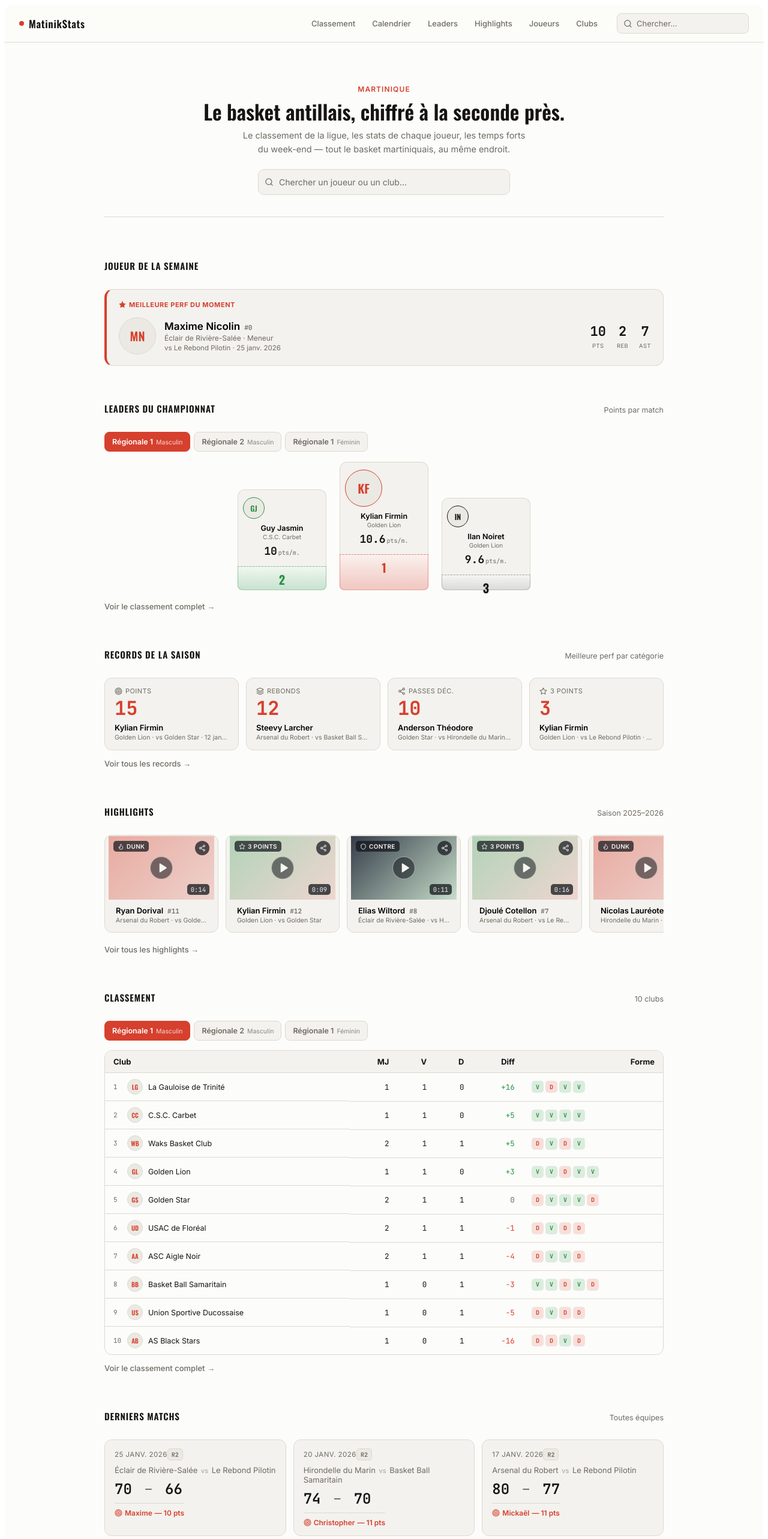
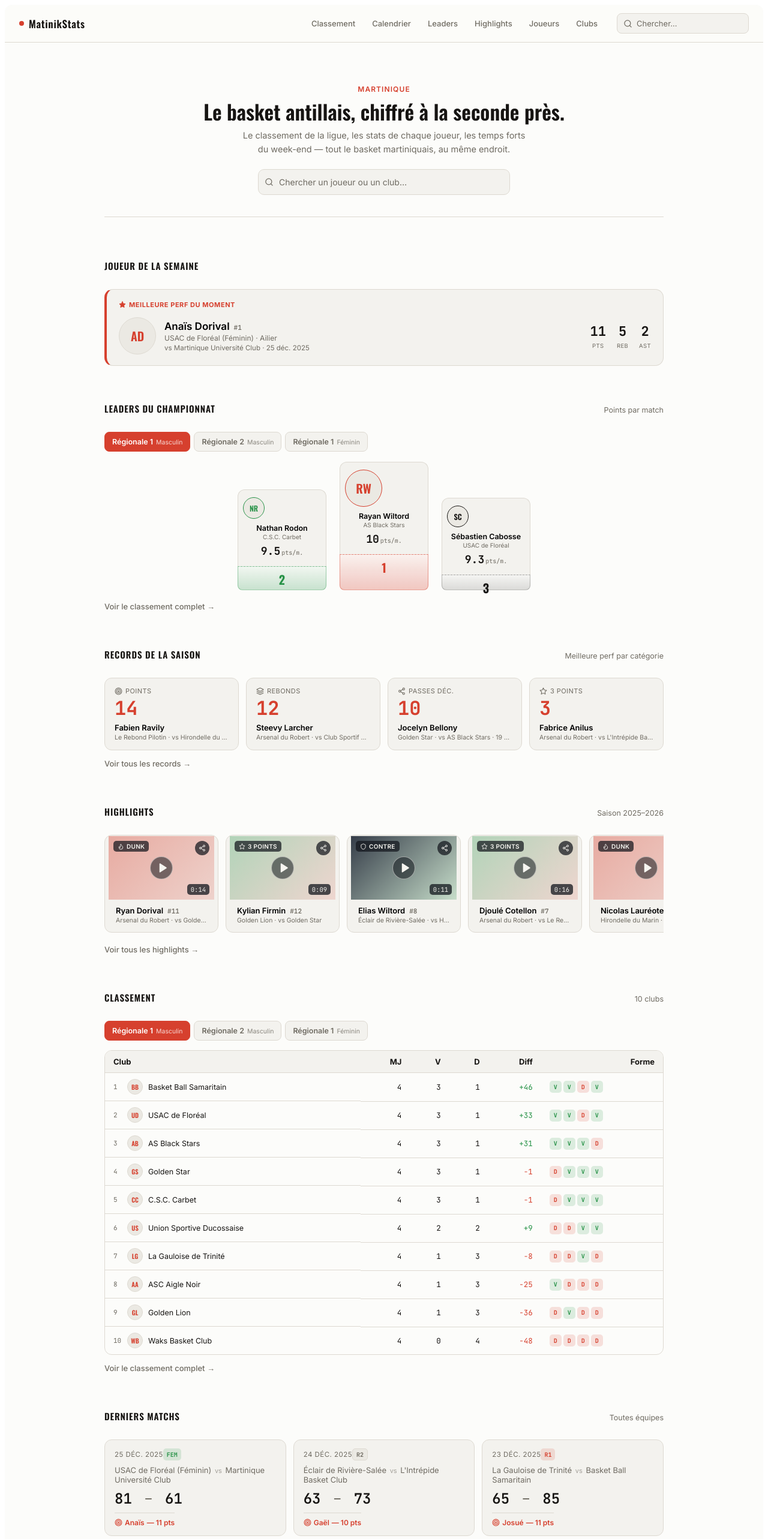
Before and after one commit to Benoitbolivard/matinikstats, a React (Vite) app: page / in a window 1280 px wide. Shown: the top 2566 px of the page at 60% size. Built offline with nearby package versions, Linux system fonts and the light colour scheme.

Commit message:
Fix calendrier cross-competition

```diff
--- a/src/App.jsx
+++ b/src/App.jsx
@@ -289,112 +289,35 @@ function venueName(homeTeamId) {
    CALENDRIER — une seule liste de rencontres, source unique de vérité
    ========================================================================= */
 
-const FIXTURES = [
-  { id: 'm1',  date: '2025-10-11', homeTeamId: 'trident',  awayTeamId: 'etoile',    homeScore: 78, awayScore: 65 },
-  { id: 'm2',  date: '2025-10-25', homeTeamId: 'trident',  awayTeamId: 'requins',   homeScore: 71, awayScore: 74 },
-  { id: 'm3',  date: '2025-11-08', homeTeamId: 'trident',  awayTeamId: 'zandoli',   homeScore: 85, awayScore: 79 },
-  { id: 'm4',  date: '2025-11-22', homeTeamId: 'trident',  awayTeamId: 'ouragan',   homeScore: 69, awayScore: 72 },
-  { id: 'm5',  date: '2025-12-13', homeTeamId: 'trident',  awayTeamId: 'kalinago',  homeScore: 91, awayScore: 83 },
-  { id: 'm6',  date: '2026-01-17', homeTeamId: 'trident',  awayTeamId: 'soufriere', homeScore: 80, awayScore: 77 },
-  { id: 'lm1', date: '2026-01-20', homeTeamId: 'zandoli',  awayTeamId: 'requins',   homeScore: 74, awayScore: 70 },
-  { id: 'lm2', date: '2026-01-05', homeTeamId: 'etoile',   awayTeamId: 'ouragan',   homeScore: 66, awayScore: 61 },
-  { id: 'lm3', date: '2025-12-20', homeTeamId: 'kalinago', awayTeamId: 'soufriere', homeScore: 88, awayScore: 81 },
-  { id: 'lm4', date: '2025-11-15', homeTeamId: 'requins',  awayTeamId: 'etoile',    homeScore: 69, awayScore: 72 },
-  { id: 'lm5', date: '2025-10-30', homeTeamId: 'ouragan',  awayTeamId: 'zandoli',   homeScore: 73, awayScore: 69 },
-  { id: 'lm6', date: '2025-12-05', homeTeamId: 'etoile',   awayTeamId: 'zandoli',   homeScore: 70, awayScore: 64 },
-  { id: 'lm7', date: '2025-12-18', homeTeamId: 'requins',  awayTeamId: 'ouragan',   homeScore: 77, awayScore: 73 },
-  { id: 'lm8', date: '2026-01-12', homeTeamId: 'kalinago', awayTeamId: 'etoile',    homeScore: 91, awayScore: 88 },
-  { id: 'lm9', date: '2025-11-25', homeTeamId: 'soufriere', awayTeamId: 'kalinago', homeScore: 79, awayScore: 85 },
-  { id: 'lm10', date: '2025-10-15', homeTeamId: 'soufriere', awayTeamId: 'requins', homeScore: 68, awayScore: 75 },
-  { id: 'lm11', date: '2025-11-08', homeTeamId: 'zandoli',  awayTeamId: 'kalinago', homeScore: 72, awayScore: 80 },
-  { id: 'lm12', date: '2026-01-25', homeTeamId: 'ouragan',  awayTeamId: 'soufriere', homeScore: 70, awayScore: 66 },
-  ...(() => {
-    // Calendrier généré pour les 13 clubs restants du répertoire : chaque
-    // club joue 4 matchs (deux tournées de rencontres), scores et dates
-    // tirés de façon déterministe plutôt que saisis à la main un par un.
-    const ids = [
-      'carbet', 'ducos', 'goodluck', 'intrepide', 'usacfloreal', 'waks', 'aiglenoir',
-      'aiglon', 'sportinglamentin', 'blackstars', 'gauloise', 'larel', 'vauclinois',
-    ];
+// Construit, pour une liste de clubs d'une même compétition, un calendrier
+// complet : deux tournées jouées avec score, une troisième à venir sans
+// score. Réutilisé séparément pour chaque compétition (R1/R2 masculin,
+// féminin) afin qu'aucun match ne mélange deux compétitions différentes.
+function buildDivisionFixtures(ids, prefix, playedStartDate, upcomingStartDate, scoreRange = [58, 90]) {
   const n = ids.length;
-    const pairs = [];
-    for (let i = 0; i < n; i++) pairs.push([i, (i + 1) % n]);
-    for (let i = 0; i < n; i++) pairs.push([i, (i + 2) % n]);
-    const startDate = new Date('2025-10-08T00:00:00Z');
-    return pairs.map((pair, idx) => {
-      const id = `x${idx + 1}`;
+  const playedPairs = [];
+  for (let i = 0; i < n; i++) playedPairs.push([i, (i + 1) % n]);
+  for (let i = 0; i < n; i++) playedPairs.push([i, (i + 2) % n]);
+  const playedStart = new Date(playedStartDate);
+  const [lo, hi] = scoreRange;
+  const playedFixtures = playedPairs.map((pair, idx) => {
+    const id = `${prefix}p${idx + 1}`;
     const homeTeamId = ids[pair[0]];
     const awayTeamId = ids[pair[1]];
     const rand = mulberry32(strHash(id + '-score'));
-      let homeScore = 58 + Math.round(rand() * 32);
-      let awayScore = 58 + Math.round(rand() * 32);
+    let homeScore = lo + Math.round(rand() * (hi - lo));
+    let awayScore = lo + Math.round(rand() * (hi - lo));
     if (homeScore === awayScore) homeScore += 1;
-      const d = new Date(startDate.getTime() + idx * 4 * 24 * 3600 * 1000);
+    const d = new Date(playedStart.getTime() + idx * 4 * 24 * 3600 * 1000);
     const date = d.toISOString().slice(0, 10);
     return { id, date, homeTeamId, awayTeamId, homeScore, awayScore };
   });
-  })(),
-
-  // Matchs à venir (pas encore joués — pas de score) pour les 7 clubs
-  // d'origine, afin d'illustrer le calendrier avant/après.
-  { id: 'uc1', date: '2026-02-07', homeTeamId: 'trident',   awayTeamId: 'zandoli' },
-  { id: 'uc2', date: '2026-02-08', homeTeamId: 'etoile',    awayTeamId: 'ouragan' },
-  { id: 'uc3', date: '2026-02-14', homeTeamId: 'requins',   awayTeamId: 'kalinago' },
-  { id: 'uc4', date: '2026-02-15', homeTeamId: 'soufriere', awayTeamId: 'trident' },
-  { id: 'uc5', date: '2026-02-21', homeTeamId: 'zandoli',   awayTeamId: 'requins' },
-  { id: 'uc6', date: '2026-02-22', homeTeamId: 'ouragan',   awayTeamId: 'kalinago' },
-  { id: 'uc7', date: '2026-02-28', homeTeamId: 'etoile',    awayTeamId: 'soufriere' },
-
-  // Matchs à venir pour les 13 clubs générés (une 3e tournée, toujours sans score).
-  ...(() => {
-    const ids = [
-      'carbet', 'ducos', 'goodluck', 'intrepide', 'usacfloreal', 'waks', 'aiglenoir',
-      'aiglon', 'sportinglamentin', 'blackstars', 'gauloise', 'larel', 'vauclinois',
-    ];
-    const n = ids.length;
-    const pairs = [];
-    for (let i = 0; i < n; i++) pairs.push([i, (i + 3) % n]);
-    const startDate = new Date('2026-02-02T00:00:00Z');
-    return pairs.map((pair, idx) => {
-      const id = `u${idx + 1}`;
-      const homeTeamId = ids[pair[0]];
-      const awayTeamId = ids[pair[1]];
-      const d = new Date(startDate.getTime() + idx * 3 * 24 * 3600 * 1000);
-      const date = d.toISOString().slice(0, 10);
-      return { id, date, homeTeamId, awayTeamId };
-    });
-  })(),
-
-  // Calendrier généré pour les 10 clubs de la compétition féminine : deux
-  // tournées jouées avec score, une troisième à venir sans score.
-  ...(() => {
-    const ids = [
-      'madingrey', 'mucbasket', 'redant', 'twenty4', 'intrepide-f',
-      'etoile-f', 'ouragan-f', 'kalinago-f', 'zandoli-f', 'usacfloreal-f',
-    ];
-    const n = ids.length;
-    const played = [];
-    for (let i = 0; i < n; i++) played.push([i, (i + 1) % n]);
-    for (let i = 0; i < n; i++) played.push([i, (i + 2) % n]);
-    const startDate = new Date('2025-10-10T00:00:00Z');
-    const playedFixtures = played.map((pair, idx) => {
-      const id = `fp${idx + 1}`;
-      const homeTeamId = ids[pair[0]];
-      const awayTeamId = ids[pair[1]];
-      const rand = mulberry32(strHash(id + '-score'));
-      let homeScore = 52 + Math.round(rand() * 30);
-      let awayScore = 52 + Math.round(rand() * 30);
-      if (homeScore === awayScore) homeScore += 1;
-      const d = new Date(startDate.getTime() + idx * 4 * 24 * 3600 * 1000);
-      const date = d.toISOString().slice(0, 10);
-      return { id, date, homeTeamId, awayTeamId, homeScore, awayScore };
-    });
 
   const upcomingPairs = [];
   for (let i = 0; i < n; i++) upcomingPairs.push([i, (i + 3) % n]);
-    const upcomingStart = new Date('2026-02-05T00:00:00Z');
+  const upcomingStart = new Date(upcomingStartDate);
   const upcomingFixtures = upcomingPairs.map((pair, idx) => {
-      const id = `fu${idx + 1}`;
+    const id = `${prefix}u${idx + 1}`;
     const homeTeamId = ids[pair[0]];
     const awayTeamId = ids[pair[1]];
     const d = new Date(upcomingStart.getTime() + idx * 3 * 24 * 3600 * 1000);
@@ -403,7 +326,21 @@ const FIXTURES = [
   });
 
   return [...playedFixtures, ...upcomingFixtures];
-  })(),
+}
+
+const FIXTURES = [
+  ...buildDivisionFixtures(
+    ['etoile', 'requins', 'kalinago', 'carbet', 'ducos', 'usacfloreal', 'waks', 'aiglenoir', 'blackstars', 'gauloise'],
+    'r1m', '2025-10-08T00:00:00Z', '2026-02-02T00:00:00Z'
+  ),
+  ...buildDivisionFixtures(
+    ['trident', 'intrepide', 'goodluck', 'zandoli', 'aiglon', 'soufriere', 'sportinglamentin', 'larel', 'vauclinois', 'ouragan'],
+    'r2m', '2025-10-09T00:00:00Z', '2026-02-03T00:00:00Z'
+  ),
+  ...buildDivisionFixtures(
+    ['madingrey', 'mucbasket', 'redant', 'twenty4', 'intrepide-f', 'etoile-f', 'ouragan-f', 'kalinago-f', 'zandoli-f', 'usacfloreal-f'],
+    'r1f', '2025-10-10T00:00:00Z', '2026-02-05T00:00:00Z', [52, 82]
+  ),
 ];
 
 // Construit, pour un club donné, la liste de ses matchs avec les stats de
@@ -2957,14 +2894,14 @@ export default function App() {
         }
         .p4t-section-count { color: var(--ink-dim); font-size: 12.5px; }
 
-        .p4t-team-grid { display: grid; grid-template-columns: repeat(auto-fill, minmax(240px, 1fr)); gap: 12px; }
+        .p4t-team-grid { display: grid; grid-template-columns: repeat(auto-fill, minmax(260px, 1fr)); gap: 12px; }
         .p4t-team-card {
           display: flex; align-items: center; gap: 12px; text-align: left; background: var(--panel);
           border: 1px solid var(--line); border-radius: 12px; padding: 14px 16px; transition: border-color .15s, transform .15s;
         }
         .p4t-team-card:hover { border-color: var(--red); transform: translateY(-2px); }
         .p4t-team-card-info { flex: 1; min-width: 0; }
-        .p4t-team-card-name { font-size: 14px; font-weight: 600; white-space: nowrap; overflow: hidden; text-overflow: ellipsis; }
+        .p4t-team-card-name { font-size: 14px; font-weight: 600; line-height: 1.25; }
         .p4t-team-card-loc { font-size: 11.5px; color: var(--ink-dim); margin-top: 2px; }
         .p4t-team-card-tag { font-size: 10.5px; color: var(--ink-dim); white-space: nowrap; flex-shrink: 0; }
         .p4t-team-card-tag-active { color: var(--red); font-weight: 600; }
```
Lines whose indentation alone changed are shown as unchanged.
